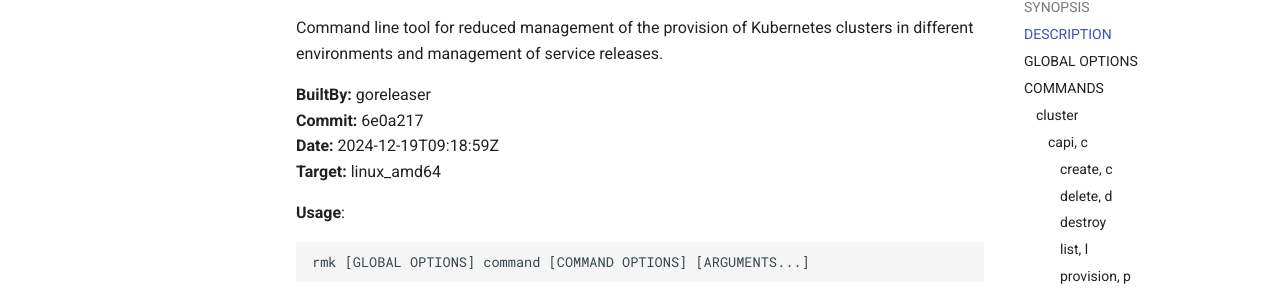
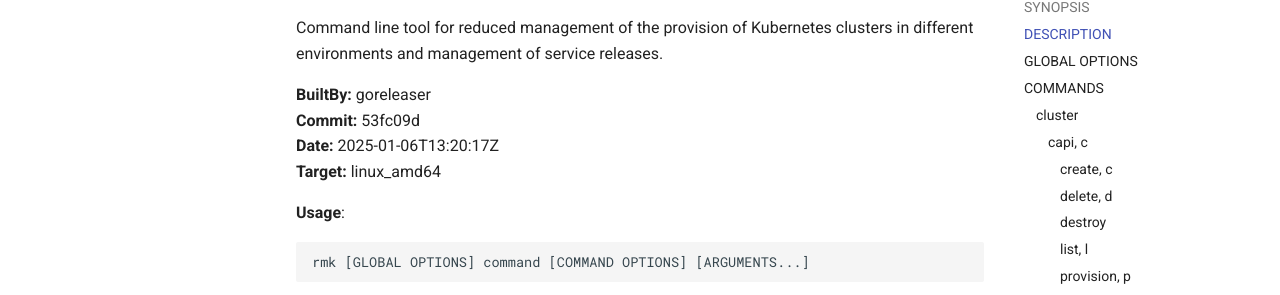
Before and after one commit to edenlabllc/rmk, an MkDocs documentation site: the page built from docs/commands.md, in a window 1280 px wide and 900 px high, scrolled down 410 px. Shown: the part 149-444 px from the top of the window. Built offline with MkDocs 1.6.1 and Material for MkDocs 9.7.7, drawn with Linux system fonts in a browser that asks for light colours; comment, search, counter and statistics services are not loaded; the version menu is left out.

Commit message:
[skip docs commands update] Update commands documentation

```diff
--- a/docs/commands.md
+++ b/docs/commands.md
@@ -18,8 +18,8 @@ rmk
 Command line tool for reduced management of the provision of Kubernetes clusters in different environments and management of service releases.
 
 **BuiltBy:** goreleaser <br />
-**Commit:** 6e0a217 <br />
-**Date:** 2024-12-19T09:18:59Z <br />
+**Commit:** 53fc09d <br />
+**Date:** 2025-01-06T13:20:17Z <br />
 **Target:** linux_amd64
 
 **Usage**:
```
